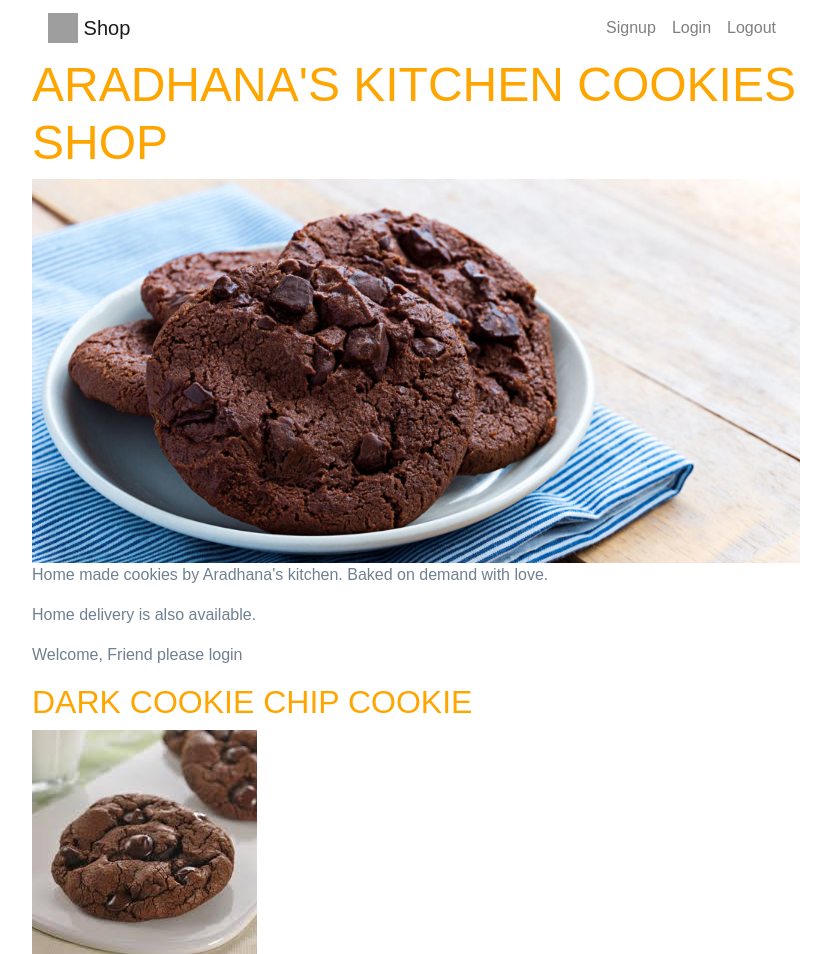
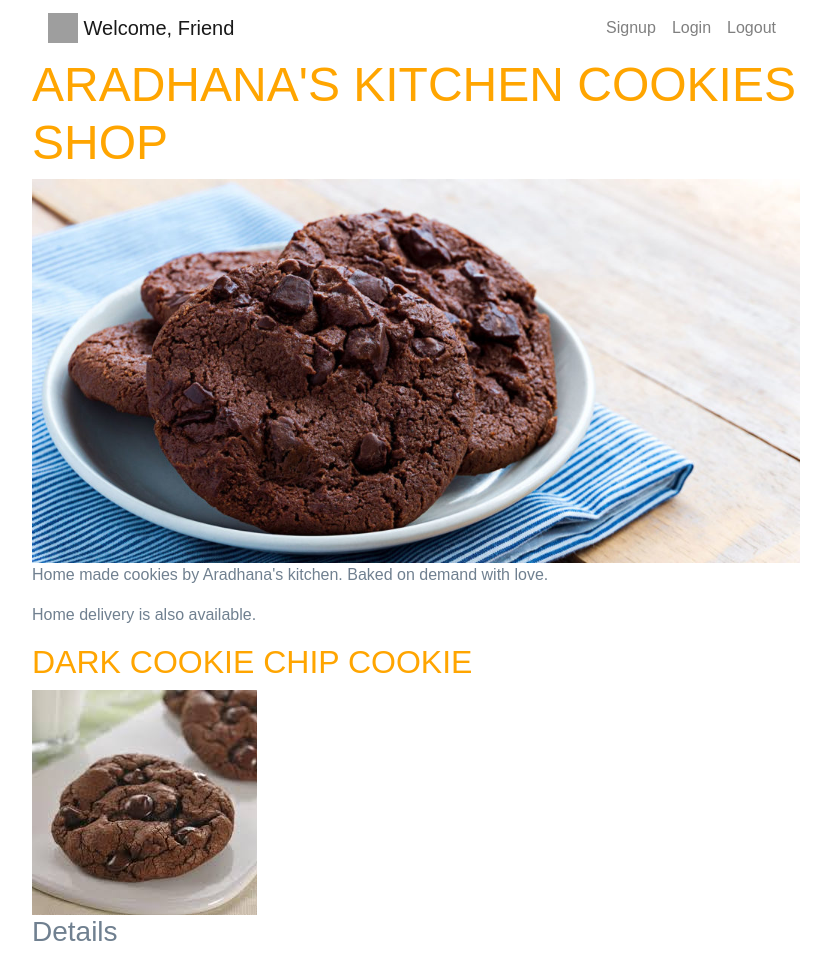
Before and after one commit to letscode-ss/cookies-shop, a Django app: page / in a window 1280 px wide. Shown: the top 954 px of the page, without its empty margins (224-1055 px from the left). Run offline with Django 3.2, Linux system fonts and the light colour scheme; data comes from the database, SQL or seed files in the repository; both versions use the stored data as it was after the commit; some libraries are stand-ins or nearby versions; grey boxes are pictures that could not be loaded.

Commit message:
updating template

```diff
--- a/cookies/templates/base.html
+++ b/cookies/templates/base.html
@@ -17,8 +17,12 @@
 <div id="container">
   <nav id="topNav" class="navbar navbar-expand-md navbar-light">
       <a class="navbar-brand" href="{% url 'home' %}">
-        <img src="{% static "Logo.png" %}" width="30" height="30" class="d-inline-block align-top" alt="Nick's Logo">
-        <span>Shop</span>
+        <img src="{% static "Logo.png" %}" width="30" height="30" class="d-inline-block align-top" alt="">
+    {% if user.is_authenticated %}
+    <span> Welcome, {{ user.username }}</span>
+    {% else %}
+    <span> Welcome, Friend  </span>
+    {% endif %}
       </a>
       <button class="navbar-toggler" type="button" data-toggle="collapse" data-target="#navbarNav" aria-controls="navbarNav" aria-expanded="false" aria-label="Toggle navigation">
         <span class="navbar-toggler-icon"></span>
--- a/cookies/templates/home.html
+++ b/cookies/templates/home.html
@@ -2,11 +2,6 @@
 {% block content %}
 {% load static %}
 <div>
-    {% if user.is_authenticated %}
-    <p> Welcome, {{ user.username }}</p>
-    {% else %}
-    <p> Welcome, Friend please login </p>
-    {% endif %}
     {% for cookie in cookies %}
         <section>
             <h2>{{ cookie.name|capfirst }}</h2>
```
Also changed, not shown: db.sqlite3.
